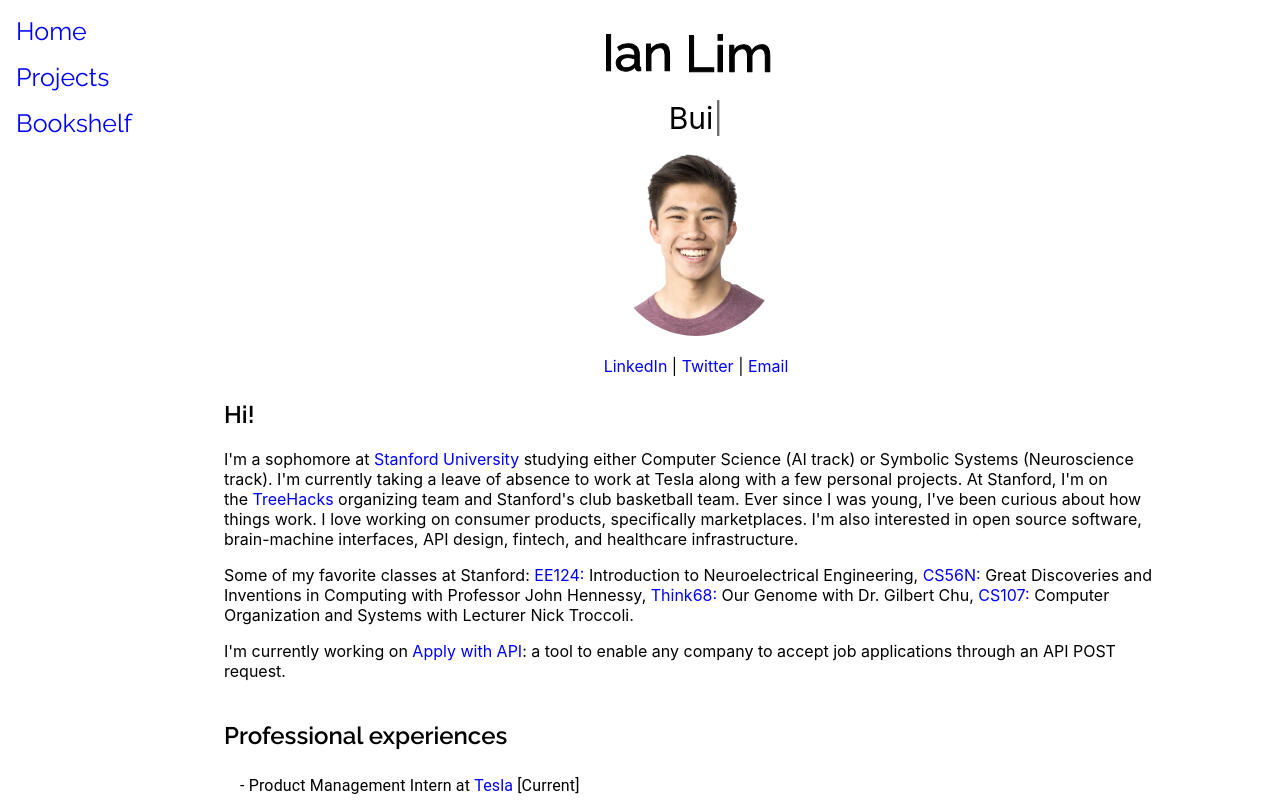
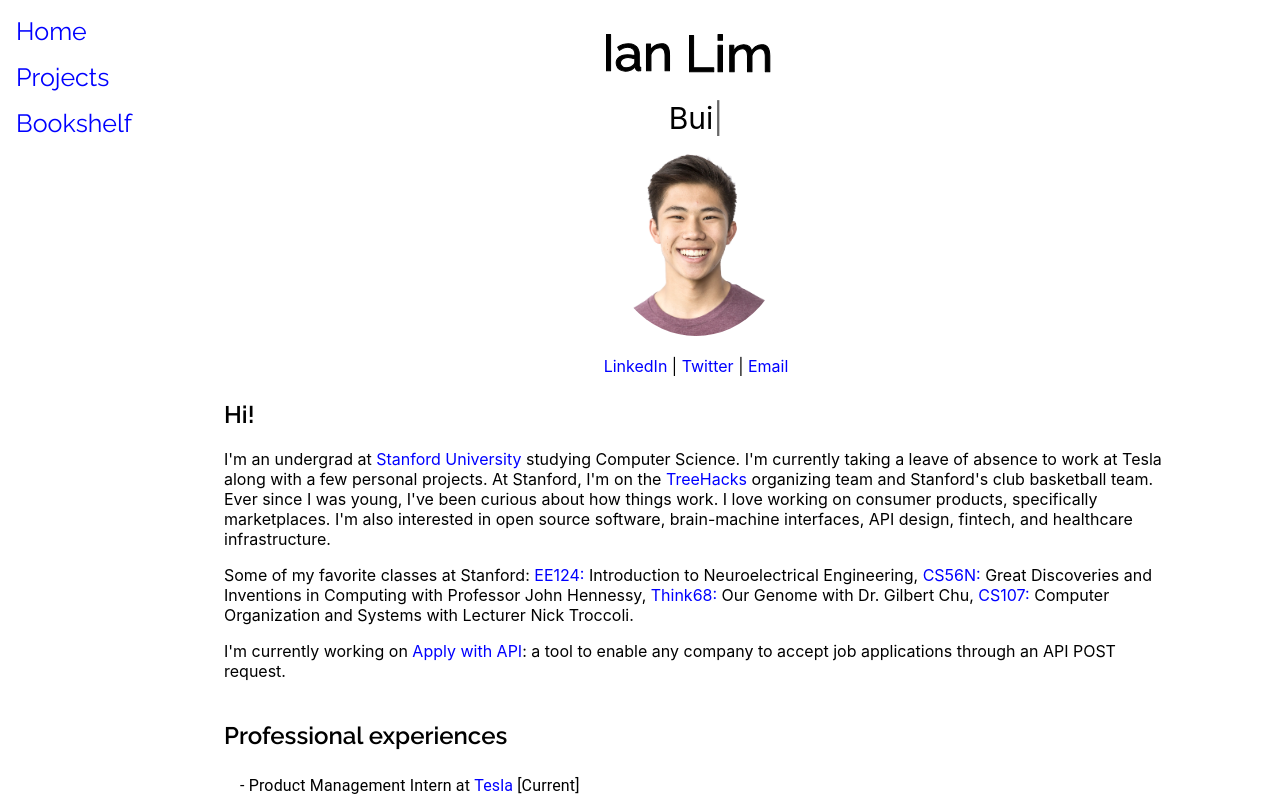
Before and after one commit to ianclim/ianlim.com, a React (Create React App) app: page / in a window 1280 px wide. Shown: the top 800 px of the page. Built offline with nearby package versions, Linux system fonts and the light colour scheme.

Commit message:
major update

```diff
--- a/src/components/Home/Home.js
+++ b/src/components/Home/Home.js
@@ -97,9 +97,9 @@ class Home extends React.Component {
                 transition={{ duration: 0.5 }}
               />
               <p>
-                I'm a sophomore at&nbsp;
+                I'm an undergrad at&nbsp;
               <a target="_blank" href="https://www.stanford.edu/">Stanford University</a>
-              &nbsp;studying either Computer Science (AI track) or Symbolic Systems (Neuroscience track).
+              &nbsp;studying Computer Science.
               I'm currently taking a leave of absence to work at Tesla along with a few personal projects.
               At Stanford, I'm on the&nbsp;
               <a target="_blank" href="https://treehacks.com/">TreeHacks</a>
```
